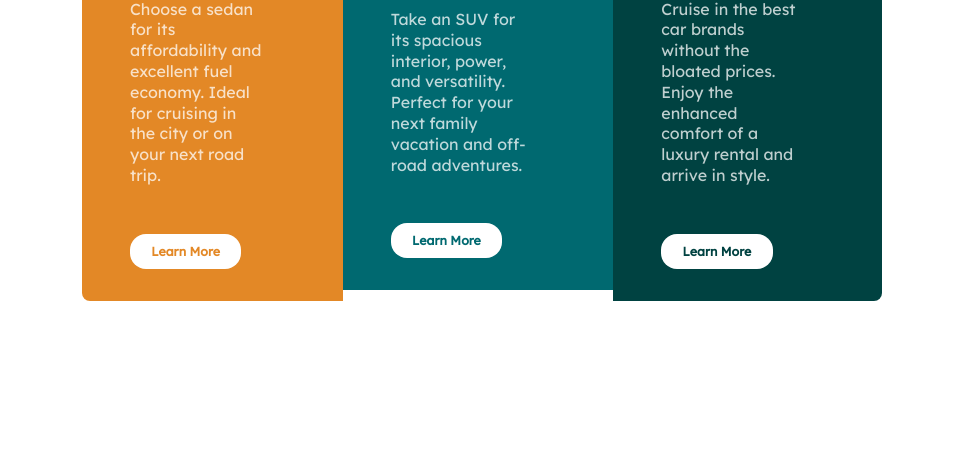
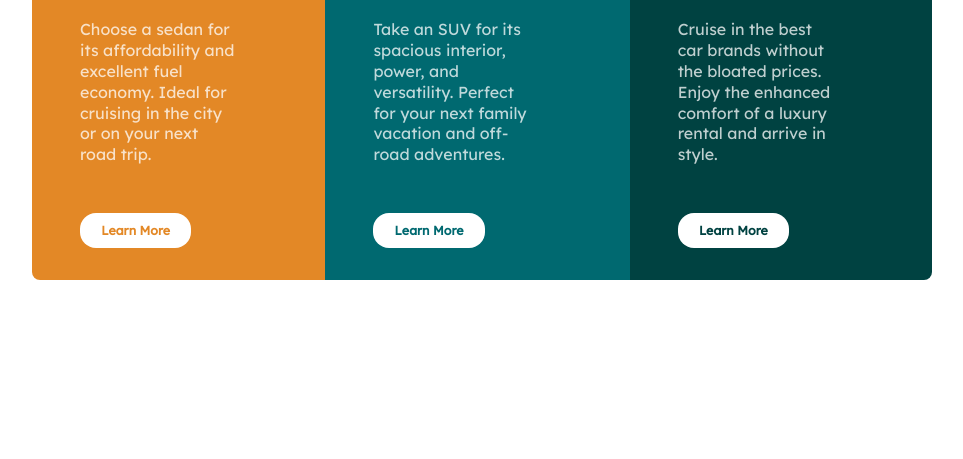
Before and after one commit to Theophilus43/3-card-preveiw-component, a plain HTML site: page index.html in a window 1280 px wide. Shown: the part 341-800 px from the top of the page, without its empty margins (158-1121 px from the left). Drawn offline with Linux system fonts and the light colour scheme.

Commit message:
added a max-width of 900px to .container

```diff
--- a/css/styles.css
+++ b/css/styles.css
@@ -26,7 +26,7 @@ body{
     text-align: left;
     align-items: center;
     min-height: 100vh;
-    max-width: 800px;
+    max-width: 900px;
 }
 
 h1,
@@ -47,7 +47,7 @@ p{
     color: var(--Transparent-white);
     font-family: 'Lexend Deca', sans-serif;
     line-height: 1.3em;
-    padding-top: 1em;
+
     padding-bottom: 1.5em;
 
 }
@@ -57,19 +57,19 @@ p{
 .sedans{
     background-color: var(--Bright-orange);
     border-radius: 8px 8px 0 0;
-    height: 50%;
+
 }
 
 .suvs{
-    background-color: var( --Dark-cyan);
-    border: 0;
-    height: 50%;
+        background-color: var( --Dark-cyan);
+
+
 }
 
 .luxury{
     background-color: var(--Very-dark-cyan);
     border-radius: 0 0 8px 8px;
-    height: 50%;
+
 }
 
 
@@ -82,6 +82,7 @@ p{
     .sedans{
         border-radius: 8px 0 0 8px;
     }
+
     .luxury{
         border-radius: 0 8px 8px 0;
     }
```
